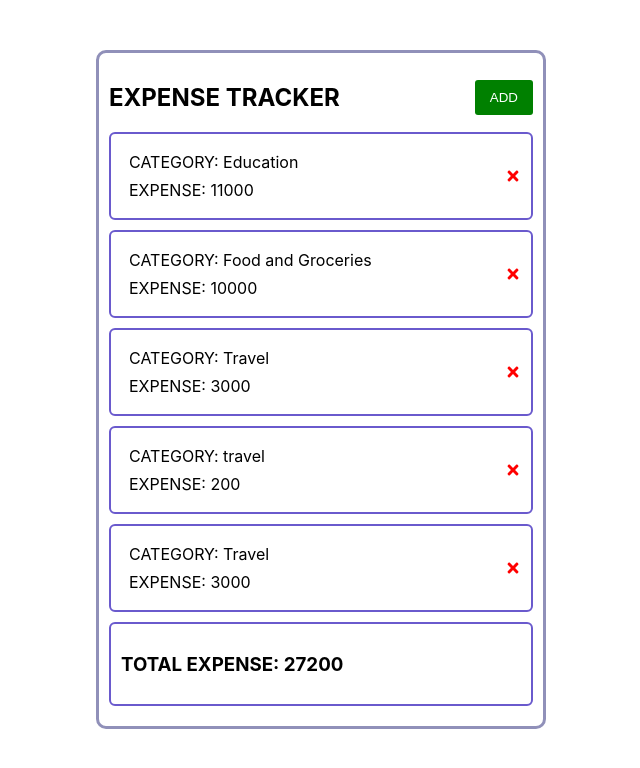
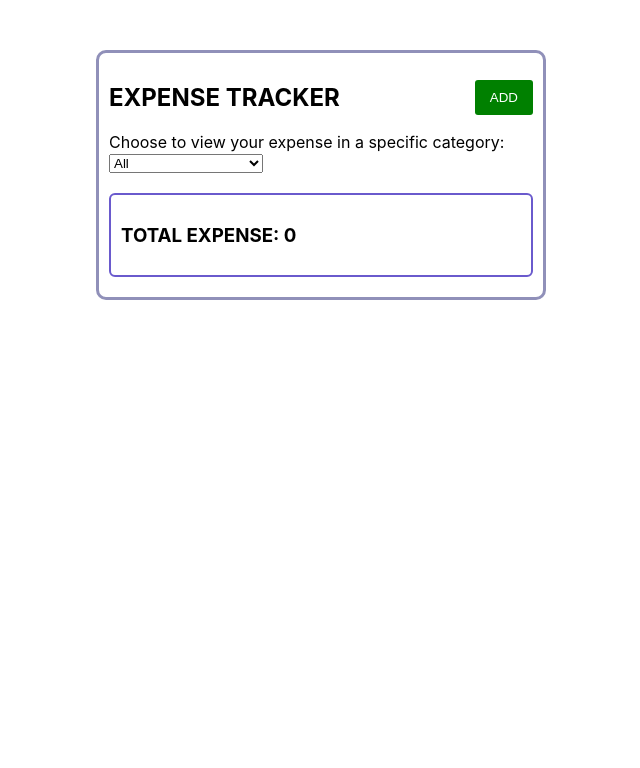
Before and after one commit to Twinie/React-Expense-Tracker, a React (Create React App) app: page / in a window 1280 px wide. Shown: the top 768 px of the page, without its empty margins (319-959 px from the left). Built offline with nearby package versions, Linux system fonts and the light colour scheme; data requests are answered from the project's data file.

Commit message:
added filter method to categorize the expenses

```diff
--- a/db.json
+++ b/db.json
@@ -1,12 +1,7 @@
 {
   "posts": [
     {
-      "id": 4,
-      "category": "Education",
-      "expense": 11000
-    },
-    {
-      "category": "Food and Groceries",
+      "category": "Food & Groceries",
       "expense": 10000,
       "presentDate": "14/9/2022",
       "id": 7
@@ -18,15 +13,15 @@
       "id": 8
     },
     {
-      "category": "travel",
-      "expense": 200,
-      "presentDate": "15/9/2022",
+      "category": "Travel",
+      "expense": 2000,
+      "presentDate": "17/9/2022",
       "id": 9
     },
     {
-      "category": "Travel",
-      "expense": 3000,
-      "presentDate": "15/9/2022",
+      "category": "Education",
+      "expense": 11000,
+      "presentDate": "17/9/2022",
       "id": 10
     }
   ]
--- a/src/App.js
+++ b/src/App.js
@@ -3,9 +3,11 @@ import "./App.css";
 import Header from "./components/Header";
 import Form from "./components/Form";
 import Items from "./components/Items";
+import Dropdown from "./components/Dropdown";
 
 function App() {
   const [tasks, setTasks] = useState([]);
+  const [filteredTasks, setFilteredTasks] = useState([]);
   const [showForm, setShowForm] = useState(false);
 
   //fetch tasks
@@ -56,12 +58,20 @@ function App() {
     setShowForm(!showForm);
   };
 
+  //to check the category in dropdown
+  const categoryCheck = (evt) => {
+    let value = evt.target.value;
+    let categoryCheckTasks = tasks.filter((task) => task.category === value);
+    setFilteredTasks(categoryCheckTasks);
+  };
+
   //to render(browser)
   return (
     <div className="App">
       <Header onShow={showForms} isAddButton={!showForm} />
       {showForm && <Form onPost={postTask} />}
-      <Items tasks={tasks} onDelete={deleteTask} />
+      <Dropdown categoryCheck={categoryCheck} />
+      <Items tasks={filteredTasks} onDelete={deleteTask} />
     </div>
   );
 }
--- /dev/null
+++ b/src/components/Dropdown.js
@@ -0,0 +1,38 @@
+// import { useState } from "react";
+
+const Dropdown = ({ categoryCheck }) => {
+  //   const [optionValue, setOptionValue] = useState("all");
+
+  return (
+    <>
+      <label htmlFor="categories">
+        Choose to view your expense in a specific category:
+      </label>
+      <br />
+      <select
+        name="categories"
+        id="categories"
+        style={{ marginBottom: "20px" }}
+        onChange={categoryCheck}
+      >
+        {options.map((option) => (
+          <option key={option.id} value={option.category}>
+            {option.category}
+          </option>
+        ))}
+      </select>
+    </>
+  );
+};
+let options = [
+  { id: 1, category: "All" },
+  { id: 2, category: "Bills" },
+  { id: 3, category: "Clothing & Accssories" },
+  { id: 4, category: "Education" },
+  { id: 5, category: "Food & Groceries" },
+  { id: 6, category: "Recreational Activities" },
+  { id: 7, category: "Travel" },
+  { id: 8, category: "Miscellaneous" },
+];
+
+export default Dropdown;
--- a/src/components/Form.js
+++ b/src/components/Form.js
@@ -14,11 +14,9 @@ const Form = ({ onPost }) => {
     // ^ string which curbs to add the number so expense is converted to number and assigned to its key.
     let Expense = parseInt(expense);
 
-    {
-      category === ""
-        ? alert("Please fill up the Expenses!!")
-        : onPost({ category, expense: Expense, presentDate });
-    }
+    category === ""
+      ? alert("Please fill up the Expenses!!")
+      : onPost({ category, expense: Expense, presentDate });
   };
   const buttonStyling = {
     color: "white",
@@ -32,6 +30,32 @@ const Form = ({ onPost }) => {
       <label>
         Enter your Category:
         <br />
+        {/* <form className="dropdown" style={{ marginBottom: "20px" }}>
+        <input type="radio" id="all" name="category" value="All" />{" "}
+        <label htmlFor="all">All</label>
+        <br />
+        <input type="radio" id="travel" name="category" value="Travel" />{" "}
+        <label htmlFor="travel">Travel</label>
+        <br />{" "}
+        <input
+          type="radio"
+          id="food"
+          name="category"
+          value="Food and Groceries"
+        />
+        <label htmlFor="food">Food and Groceries</label>
+        <br />{" "}
+        <input
+          type="radio"
+          id="clothing"
+          name="category"
+          value="Clothing and Accessories"
+        />
+        <label htmlFor="clothing">Clothing and Accessories</label>
+        <br />{" "}
+        <input type="radio" id="education" name="category" value="Education" />
+        <label htmlFor="education">Education</label>
+      </form> */}
         <input
           type="text"
           value={category}
```
